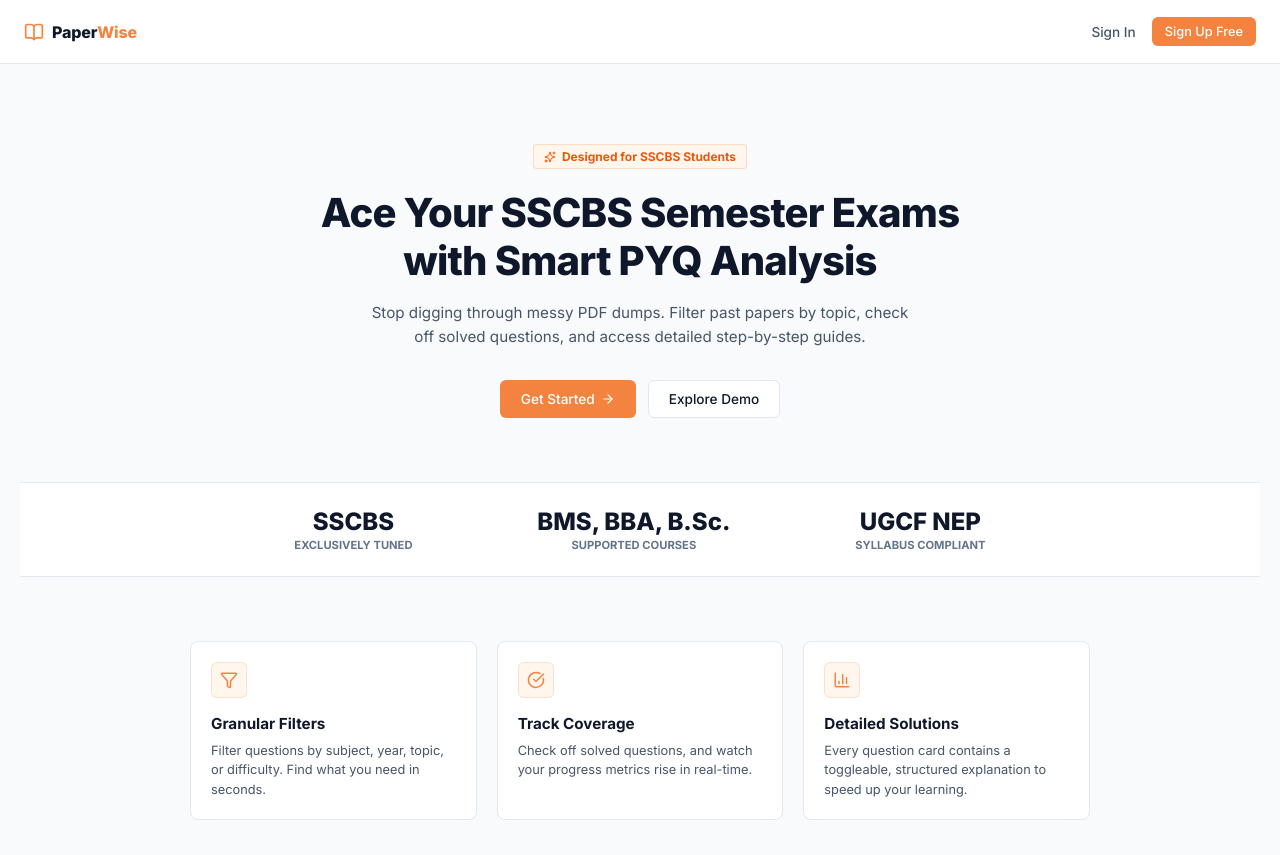
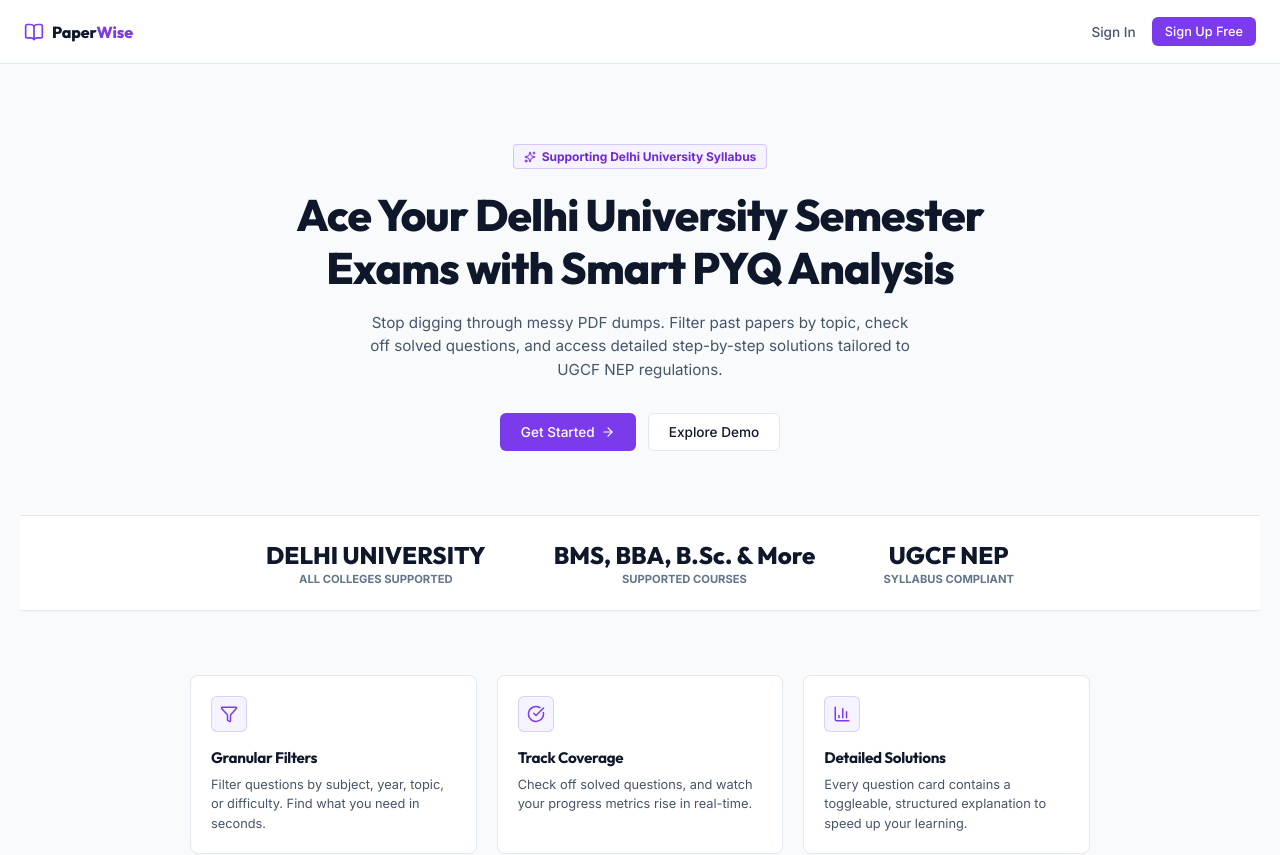
Before and after one commit to Two19Labs/PaperWise, a Next.js app: page / in a window 1280 px wide. Shown: the top 855 px of the page. Built offline with nearby package versions, Linux system fonts and the light colour scheme.

Commit message:
design(rebrand): rebrand platform to Delhi University and change style palette to Royal Violet

```diff
--- a/src/app/globals.css
+++ b/src/app/globals.css
@@ -1,4 +1,5 @@
 @import url("https://cdn.jsdelivr.net/npm/katex@0.16.9/dist/katex.min.css");
+@import url("https://fonts.googleapis.com/css2?family=Outfit:wght@400;500;600;700;800&family=Inter:wght@400;500;600;700&display=swap");
 
 :root {
   /* AfterBoards Design Language - Clean Light Theme */
@@ -15,16 +16,18 @@
   --text-secondary: #475569;
   --text-muted: #94a3b8;
 
-  --accent-orange: #f58340;
-  --accent-orange-hover: #ea580c;
-  --accent-orange-light: #fff7ed;
+  /* Delhi University Royal Purple / Violet Brand Accents */
+  --accent-orange: #7c3aed;
+  --accent-orange-hover: #6d28d9;
+  --accent-orange-light: #f5f3ff;
 
   --success: #10b981;
   --error: #ef4444;
   --warning: #f59e0b;
 
   --font-inter: 'Inter', system-ui, -apple-system, sans-serif;
-  --transition-fast: all 0.1s ease-out;
+  --font-outfit: 'Outfit', 'Inter', system-ui, sans-serif;
+  --transition-fast: all 0.2s cubic-bezier(0.16, 1, 0.3, 1);
 }
 
 /* Base styles */
@@ -41,6 +44,26 @@
   min-height: 100vh;
   overflow-x: hidden;
   -webkit-font-smoothing: antialiased;
+}
+
+h1, h2, h3, h4, h5, h6 {
+  font-family: var(--font-outfit);
+  letter-spacing: -0.02em;
+}
+
+.fade-in-up {
+  animation: fadeInUp 0.4s cubic-bezier(0.16, 1, 0.3, 1) forwards;
+}
+
+@keyframes fadeInUp {
+  from {
+    opacity: 0;
+    transform: translateY(12px);
+  }
+  to {
+    opacity: 1;
+    transform: translateY(0);
+  }
 }
 
 /* Scrollbars */
@@ -128,7 +151,7 @@
 }
 
 .badge-orange {
-  border-color: rgba(245, 131, 64, 0.3);
+  border-color: rgba(124, 58, 237, 0.3);
   color: var(--accent-orange);
   background: var(--accent-orange-light);
 }
@@ -167,7 +190,7 @@
 
 .input-control:focus {
   border-color: var(--accent-orange);
-  box-shadow: 0 0 0 2px rgba(245, 131, 64, 0.15);
+  box-shadow: 0 0 0 2px rgba(124, 58, 237, 0.15);
 }
 
 .input-control::placeholder {
--- a/src/app/page.js
+++ b/src/app/page.js
@@ -12,7 +12,7 @@
       fontFamily: "var(--font-inter)",
       display: "flex",
       flexDirection: "column",
-    }}>
+    }} className="fade-in-up">
       {/* Header */}
       <header style={{
         height: "64px",
@@ -24,9 +24,9 @@
         padding: "0 24px",
       }}>
         <div style={{ display: "flex", alignItems: "center", gap: "8px" }}>
-          <BookOpen size={20} style={{ color: "#f58340" }} />
-          <span style={{ fontSize: "1rem", fontWeight: "800", letterSpacing: "-0.01em" }}>
-            Paper<span style={{ color: "#f58340" }}>Wise</span>
+          <BookOpen size={20} style={{ color: "#7c3aed" }} />
+          <span style={{ fontSize: "1rem", fontWeight: "800", letterSpacing: "-0.01em", fontFamily: "var(--font-outfit)" }}>
+            Paper<span style={{ color: "#7c3aed" }}>Wise</span>
           </span>
         </div>
 
@@ -39,7 +39,7 @@
           }}>
             Sign In
           </Link>
-          <Link href="/auth/signup" className="btn btn-primary" style={{ padding: "6px 12px", fontSize: "0.8rem" }}>
+          <Link href="/auth/signup" className="btn btn-primary" style={{ padding: "6px 12px", fontSize: "0.8rem", background: "#7c3aed" }}>
             Sign Up Free
           </Link>
         </nav>
@@ -57,27 +57,27 @@
             display: "inline-flex",
             alignItems: "center",
             gap: "6px",
-            background: "#fff7ed",
-            border: "1px solid rgba(245, 131, 64, 0.25)",
-            color: "#ea580c",
+            background: "#f5f3ff",
+            border: "1px solid rgba(124, 58, 237, 0.25)",
+            color: "#6d28d9",
             padding: "4px 10px",
             borderRadius: "4px",
             fontSize: "0.75rem",
             fontWeight: "700",
             marginBottom: "20px"
           }}>
-            <Sparkles size={12} /> Designed for SSCBS Students
+            <Sparkles size={12} /> Supporting Delhi University Syllabus
           </div>
 
           <h1 style={{
-            fontSize: "2.5rem",
+            fontSize: "2.75rem",
             fontWeight: "800",
             lineHeight: "1.2",
             letterSpacing: "-0.02em",
             marginBottom: "16px",
             color: "#0f172a"
           }}>
-            Ace Your SSCBS Semester Exams with Smart PYQ Analysis
+            Ace Your Delhi University Semester Exams with Smart PYQ Analysis
           </h1>
 
           <p style={{
@@ -88,11 +88,11 @@
             maxWidth: "540px",
             margin: "0 auto 32px"
           }}>
-            Stop digging through messy PDF dumps. Filter past papers by topic, check off solved questions, and access detailed step-by-step guides.
+            Stop digging through messy PDF dumps. Filter past papers by topic, check off solved questions, and access detailed step-by-step solutions tailored to UGCF NEP regulations.
           </p>
 
           <div style={{ display: "flex", justifyContent: "center", gap: "12px", flexWrap: "wrap" }}>
-            <Link href="/auth/signup" className="btn btn-primary" style={{ padding: "10px 20px" }}>
+            <Link href="/auth/signup" className="btn btn-primary" style={{ padding: "10px 20px", background: "#7c3aed" }}>
               Get Started <ArrowRight size={14} />
             </Link>
             <Link href="/auth/login" className="btn btn-secondary" style={{ padding: "10px 20px" }}>
@@ -120,15 +120,15 @@
             textAlign: "center"
           }}>
             <div>
-              <div style={{ fontSize: "1.5rem", fontWeight: "800", color: "#0f172a" }}>SSCBS</div>
-              <div style={{ fontSize: "0.7rem", color: "#64748b", marginTop: "2px", fontWeight: "700" }}>EXCLUSIVELY TUNED</div>
+              <div style={{ fontSize: "1.5rem", fontWeight: "800", color: "#0f172a", fontFamily: "var(--font-outfit)" }}>DELHI UNIVERSITY</div>
+              <div style={{ fontSize: "0.7rem", color: "#64748b", marginTop: "2px", fontWeight: "700" }}>ALL COLLEGES SUPPORTED</div>
             </div>
             <div>
-              <div style={{ fontSize: "1.5rem", fontWeight: "800", color: "#0f172a" }}>BMS, BBA, B.Sc.</div>
+              <div style={{ fontSize: "1.5rem", fontWeight: "800", color: "#0f172a", fontFamily: "var(--font-outfit)" }}>BMS, BBA, B.Sc. & More</div>
               <div style={{ fontSize: "0.7rem", color: "#64748b", marginTop: "2px", fontWeight: "700" }}>SUPPORTED COURSES</div>
             </div>
             <div>
-              <div style={{ fontSize: "1.5rem", fontWeight: "800", color: "#0f172a" }}>UGCF NEP</div>
+              <div style={{ fontSize: "1.5rem", fontWeight: "800", color: "#0f172a", fontFamily: "var(--font-outfit)" }}>UGCF NEP</div>
               <div style={{ fontSize: "0.7rem", color: "#64748b", marginTop: "2px", fontWeight: "700" }}>SYLLABUS COMPLIANT</div>
             </div>
           </div>
@@ -147,9 +147,9 @@
                 width: "36px",
                 height: "36px",
                 borderRadius: "6px",
-                background: "#fff7ed",
-                border: "1px solid rgba(245, 131, 64, 0.2)",
-                color: "#f58340",
+                background: "#f5f3ff",
+                border: "1px solid rgba(124, 58, 237, 0.2)",
+                color: "#7c3aed",
                 display: "flex",
                 alignItems: "center",
                 justifyContent: "center",
@@ -169,9 +169,9 @@
                 width: "36px",
                 height: "36px",
                 borderRadius: "6px",
-                background: "#fff7ed",
-                border: "1px solid rgba(245, 131, 64, 0.2)",
-                color: "#f58340",
+                background: "#f5f3ff",
+                border: "1px solid rgba(124, 58, 237, 0.2)",
+                color: "#7c3aed",
                 display: "flex",
                 alignItems: "center",
                 justifyContent: "center",
@@ -191,9 +191,9 @@
                 width: "36px",
                 height: "36px",
                 borderRadius: "6px",
-                background: "#fff7ed",
-                border: "1px solid rgba(245, 131, 64, 0.2)",
-                color: "#f58340",
+                background: "#f5f3ff",
+                border: "1px solid rgba(124, 58, 237, 0.2)",
+                color: "#7c3aed",
                 display: "flex",
                 alignItems: "center",
                 justifyContent: "center",
@@ -220,10 +220,10 @@
         color: "#64748b"
       }}>
         <div style={{ display: "flex", justifyContent: "center", alignItems: "center", gap: "6px", marginBottom: "12px" }}>
-          <BookOpen size={14} style={{ color: "#f58340" }} />
-          <span style={{ fontWeight: "700", color: "#0f172a" }}>PaperWise</span>
+          <BookOpen size={14} style={{ color: "#7c3aed" }} />
+          <span style={{ fontWeight: "700", color: "#0f172a", fontFamily: "var(--font-outfit)" }}>PaperWise</span>
         </div>
-        <p>© 2026 PaperWise. Tailored for Shaheed Sukhdev College of Business Studies.</p>
+        <p>© 2026 PaperWise. Designed by SSCBS students for the entirety of Delhi University.</p>
       </footer>
     </div>
   );
```
Also changed, not shown: src/app/auth/login/page.js (+7 -7 lines), src/app/auth/signup/page.js (+13 -13 lines), src/app/dashboard/analyzer/page.js (+16 -16 lines), src/app/dashboard/layout.js (+10 -10 lines), src/app/dashboard/page.js (+13 -13 lines), src/app/dashboard/subject/[id]/page.js (+12 -12 lines).
